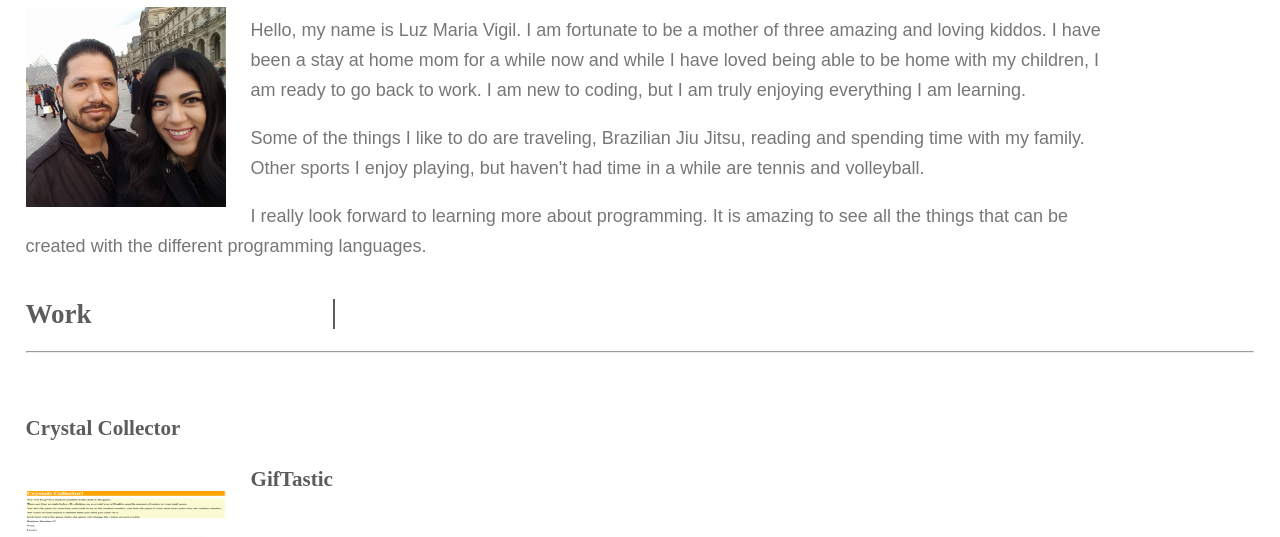
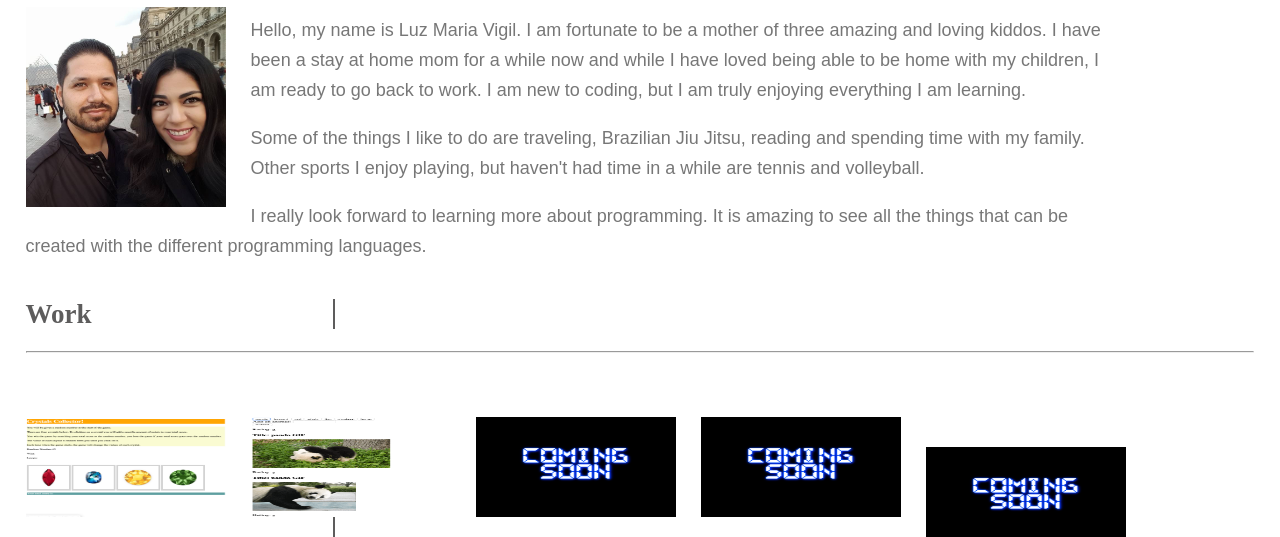
Before and after one commit to luz-vigil/new_portfolio, a plain HTML site: page index.html in a window 1280 px wide. Shown: the part 215-752 px from the top of the page. Drawn offline with Linux system fonts and the light colour scheme; files whose address does not match are found by name.

Commit message:
deleted two more game headings

```diff
--- a/index.html
+++ b/index.html
@@ -65,7 +65,6 @@
             <!--Column1 -->
             <div class="grid-item">
               <div class="work">
-                <h3>Crystal Collector</h3>
 
                 <a href="https://luz-vigil.github.io/unit-4-game/" target="_blank">
                   <img class="gameImage" src="assets/images/CrystalsCollector.png" alt="Crystals Collector">
@@ -75,7 +74,6 @@
             <!--Column2 -->
             <div class="col-md-6">
               <div class="work">
-                <h3>GifTastic</h3>
 
                 <a href="https://luz-vigil.github.io/GifTastic/" target="_blank">
                   <img class="gameImage" src="assets/images/GifTastic.png" alt="GifTastic">
```
